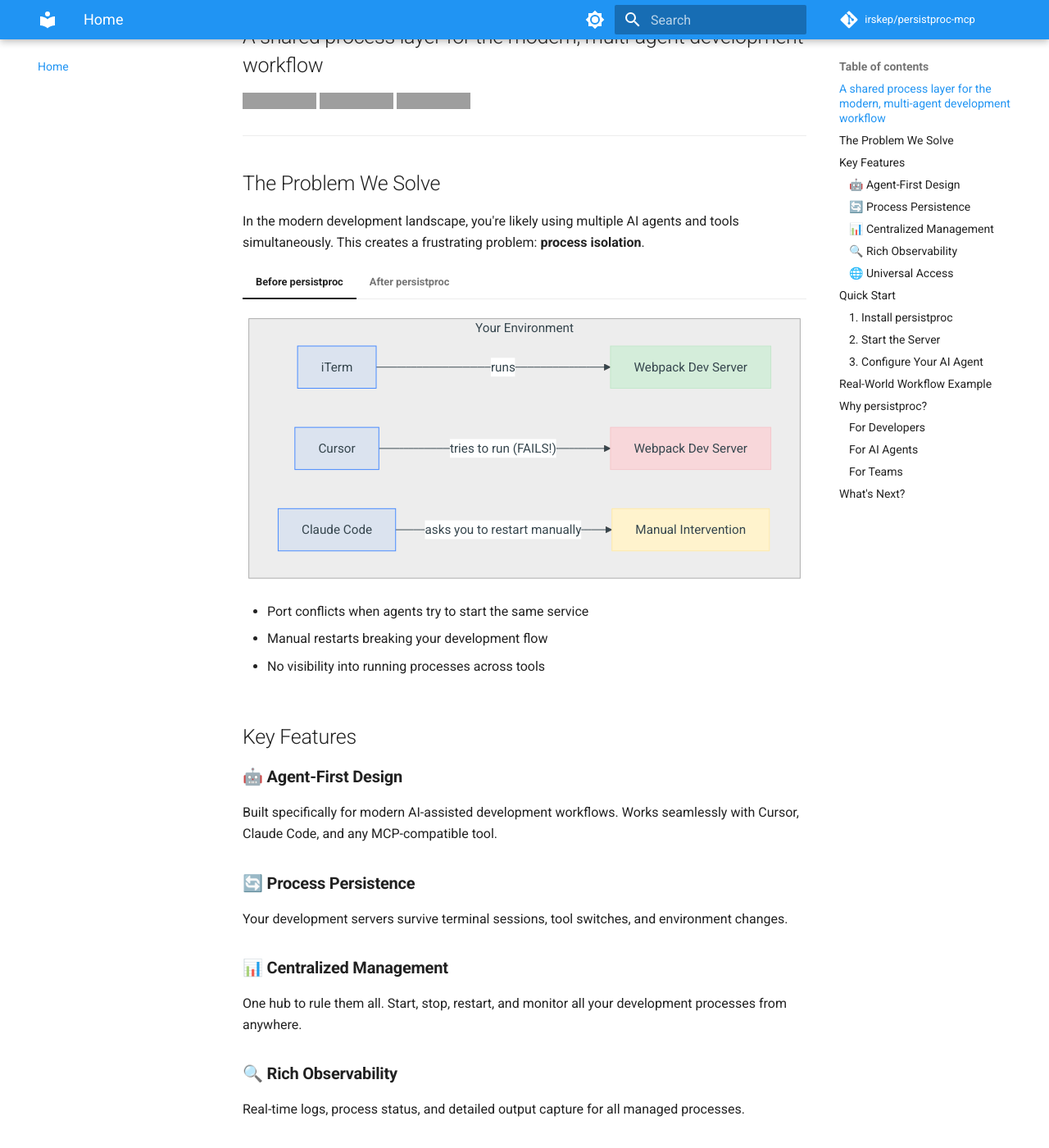
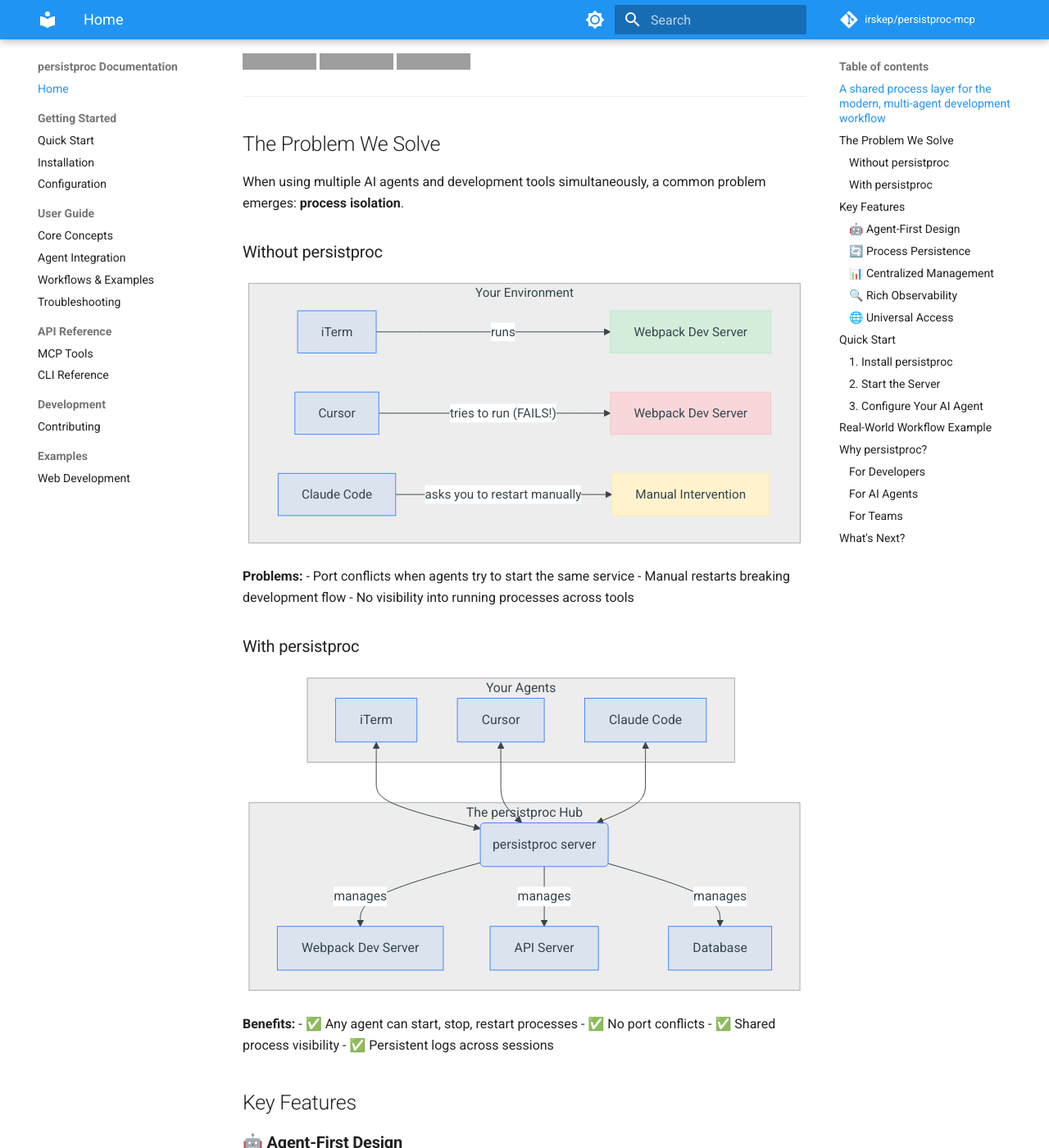
Before and after one commit to irskep/persistproc, an MkDocs documentation site: the page built from docs/index.md, in a window 1280 px wide and 1400 px high, scrolled down 201 px. Shown: the whole window at 82% size. Built offline with MkDocs 1.6.1 and Material for MkDocs 9.7.7, drawn with Linux system fonts in a browser that asks for light colours; comment, search, counter and statistics services are not loaded; the version menu is left out; some of the changed text lies outside the part shown; grey boxes are pictures that could not be loaded.

Commit message:
Refactor docs: Improve readability and simplify workflow configuration
Co-authored-by: steve <steve@steveasleep.com>

````diff
--- a/docs/index.md
+++ b/docs/index.md
@@ -10,57 +10,57 @@
 
 ## The Problem We Solve
 
-In the modern development landscape, you're likely using multiple AI agents and tools simultaneously. This creates a frustrating problem: **process isolation**.
+When using multiple AI agents and development tools simultaneously, a common problem emerges: **process isolation**.
 
-=== "Before persistproc"
+### Without persistproc
 
-    ```mermaid
-    graph TD
-        subgraph "Your Environment"
-            A[iTerm] -- "runs" --> P1[Webpack Dev Server];
-            B[Cursor] -- "tries to run (FAILS!)" --> P2[Webpack Dev Server];
-            C[Claude Code] -- "asks you to restart manually" --> P3[Manual Intervention];
-        end
-        style P1 fill:#d4edda,stroke:#c3e6cb
-        style P2 fill:#f8d7da,stroke:#f5c6cb
-        style P3 fill:#fff3cd,stroke:#ffeaa7
-    ```
+```mermaid
+graph TD
+    subgraph "Your Environment"
+        A[iTerm] -- "runs" --> P1[Webpack Dev Server];
+        B[Cursor] -- "tries to run (FAILS!)" --> P2[Webpack Dev Server];
+        C[Claude Code] -- "asks you to restart manually" --> P3[Manual Intervention];
+    end
+    style P1 fill:#d4edda,stroke:#c3e6cb
+    style P2 fill:#f8d7da,stroke:#f5c6cb
+    style P3 fill:#fff3cd,stroke:#ffeaa7
+```
 
-    - Port conflicts when agents try to start the same service
-    - Manual restarts breaking your development flow
-    - No visibility into running processes across tools
+**Problems:**
+- Port conflicts when agents try to start the same service
+- Manual restarts breaking development flow
+- No visibility into running processes across tools
 
-=== "After persistproc"
+### With persistproc
 
-    ```mermaid
-    graph TD
-        subgraph "Your Agents"
-            A[iTerm];
-            B[Cursor];
-            C[Claude Code];
-        end
+```mermaid
+graph TD
+    subgraph "Your Agents"
+        A[iTerm];
+        B[Cursor];
+        C[Claude Code];
+    end
 
-        subgraph "The persistproc Hub"
-            Hub(persistproc server);
-            P1[Webpack Dev Server];
-            P2[API Server];
-            P3[Database];
-            Hub -- manages --> P1;
-            Hub -- manages --> P2;
-            Hub -- manages --> P3;
-        end
+    subgraph "The persistproc Hub"
+        Hub(persistproc server);
+        P1[Webpack Dev Server];
+        P2[API Server];
+        P3[Database];
+        Hub -- manages --> P1;
+        Hub -- manages --> P2;
+        Hub -- manages --> P3;
+    end
 
-        A <--> Hub;
-        B <--> Hub;
-        C <--> Hub;
+    A <--> Hub;
+    B <--> Hub;
+    C <--> Hub;
+```
 
-        subgraph "Benefits"
-            R1["✅ Any agent can start, stop, restart processes"]
-            R2["✅ No port conflicts"]
-            R3["✅ Shared process visibility"]
-            R4["✅ Persistent logs across sessions"]
-        end
-    ```
+**Benefits:**
+- ✅ Any agent can start, stop, restart processes
+- ✅ No port conflicts
+- ✅ Shared process visibility
+- ✅ Persistent logs across sessions
 
 ## Key Features
 
@@ -116,7 +116,7 @@ persistproc --serve
     claude mcp add --transport http persistproc http://127.0.0.1:8947/mcp/
     ```
 
-That's it! Now your AI agents can manage development processes collaboratively.
+AI agents can now manage development processes collaboratively.
 
 ## Real-World Workflow Example
 
@@ -124,7 +124,7 @@ Here's how persistproc transforms a typical web development session:
 
 !!! example "Multi-Agent Web Development"
 
-    **Scenario**: You're building a React app with multiple agents helping you.
+    **Scenario**: Building a React app with multiple agents.
 
     1. **Start Development** (in iTerm):
        ```bash
--- a/mkdocs.yml
+++ b/mkdocs.yml
@@ -22,7 +22,6 @@ theme:
         icon: material/brightness-4
         name: Switch to light mode
   features:
-    - navigation.tabs
     - navigation.sections
     - navigation.expand
     - navigation.path
````
Also changed, not shown: docs/getting-started/installation.md (+1 -1 lines), docs/getting-started/quick-start.md (+1 -1 lines), 1 other file.
